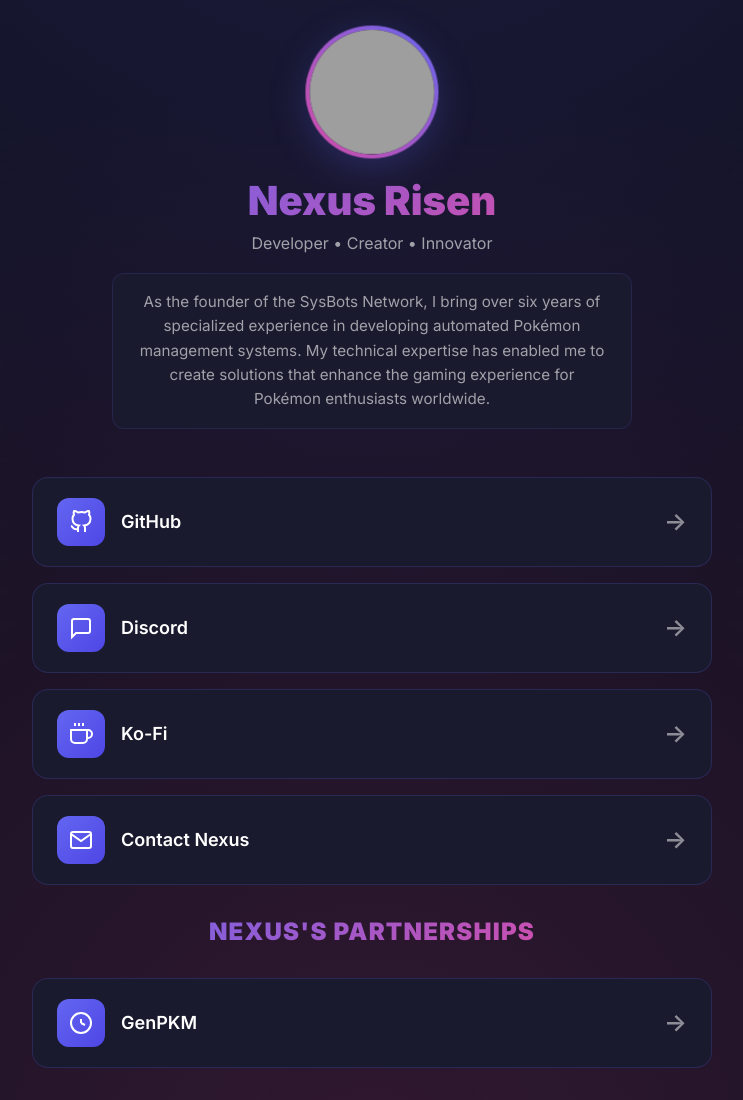
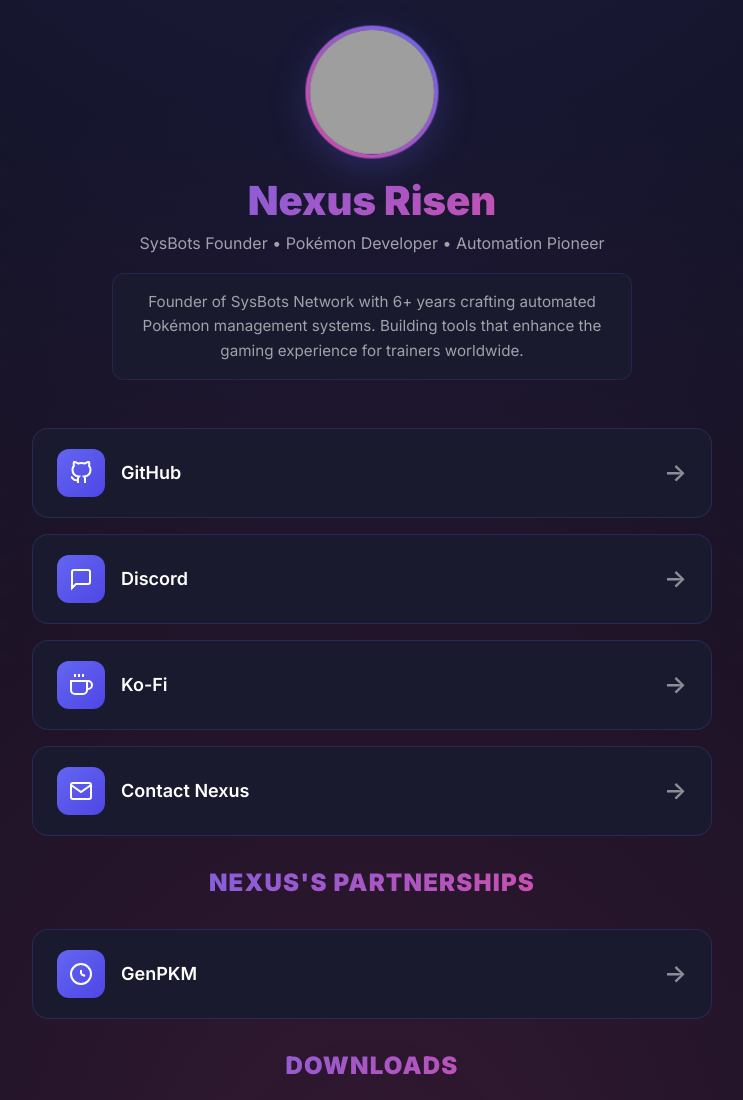
Before and after one commit to NexusRisen/nexusrisen.github.io, a plain HTML site: page index.html in a window 1280 px wide. Shown: the top 1100 px of the page, without its empty margins (268-1011 px from the left). Drawn offline with Linux system fonts and the light colour scheme; grey boxes are pictures that could not be loaded.

Commit message:
Update tagline and bio with improved copy

```diff
--- a/index.html
+++ b/index.html
@@ -19,8 +19,8 @@
                 </div>
             </div>
             <h1 class="profile-name">Nexus Risen</h1>
-            <p class="profile-bio">Developer • Creator • Innovator</p>
-            <p class="profile-about">As the founder of the SysBots Network, I bring over six years of specialized experience in developing automated Pokémon management systems. My technical expertise has enabled me to create solutions that enhance the gaming experience for Pokémon enthusiasts worldwide.</p>
+            <p class="profile-bio">SysBots Founder • Pokémon Developer • Automation Pioneer</p>
+            <p class="profile-about">Founder of SysBots Network with 6+ years crafting automated Pokémon management systems. Building tools that enhance the gaming experience for trainers worldwide.</p>
         </div>
 
         <div class="links-section">
```
